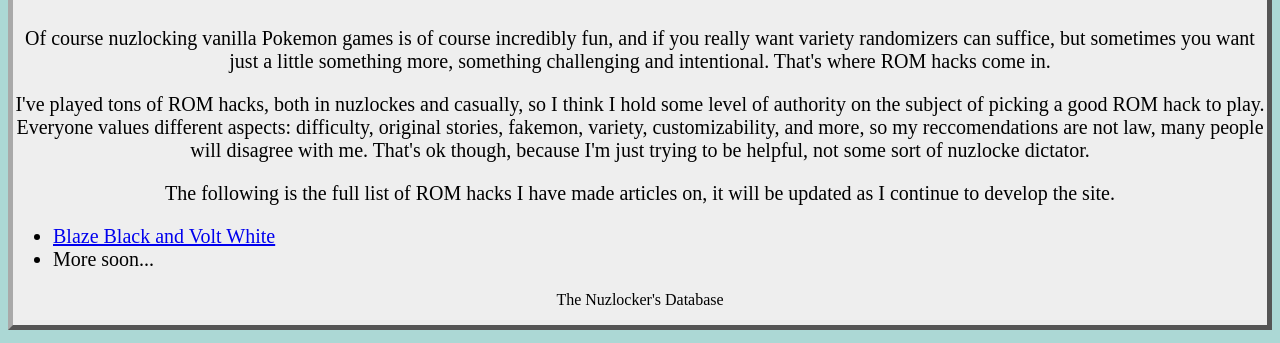
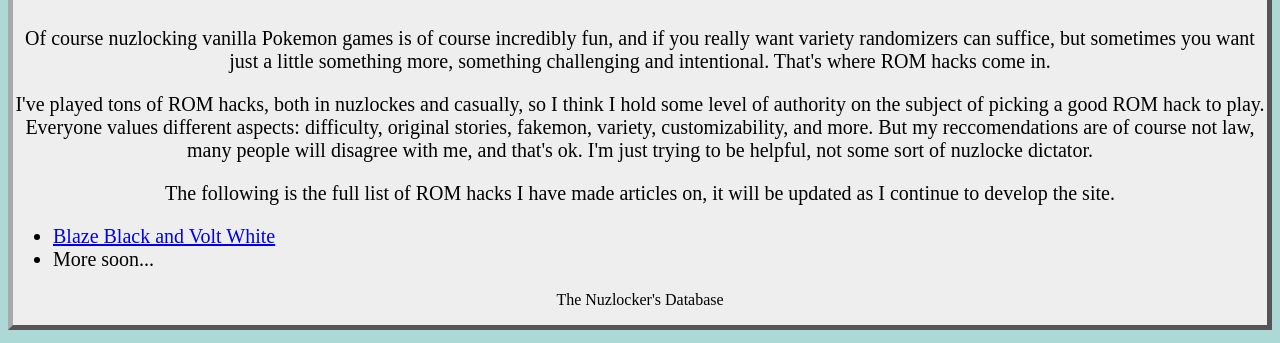
Before and after one commit to Weterpete/Nuzlocker-Database, a plain HTML site: page Rom-Hacks.html in a window 1280 px wide. Shown: the part 457-800 px from the top of the page. Drawn offline with Linux system fonts and the light colour scheme.

Commit message:
Update Rom-Hacks.html

```diff
--- a/Rom-Hacks.html
+++ b/Rom-Hacks.html
@@ -64,7 +64,7 @@
         <div class="Content">
                 <h1>ROM Hacks</h1>
                 <p class="WordsWordsWords">Of course nuzlocking vanilla Pokemon games is of course incredibly fun, and if you really want variety randomizers can suffice, but sometimes you want just a little something more, something challenging and intentional. That's where ROM hacks come in.</p>
-                <p class="WordsWordsWords">I've played tons of ROM hacks, both in nuzlockes and casually, so I think I hold some level of authority on the subject of picking a good ROM hack to play. Everyone values different aspects: difficulty, original stories, fakemon, variety, customizability, and more, so my reccomendations are not law, many people will disagree with me. That's ok though, because I'm just trying to be helpful, not some sort of nuzlocke dictator.</p>
+                <p class="WordsWordsWords">I've played tons of ROM hacks, both in nuzlockes and casually, so I think I hold some level of authority on the subject of picking a good ROM hack to play. Everyone values different aspects: difficulty, original stories, fakemon, variety, customizability, and more. But my reccomendations are of course not law, many people will disagree with me, and that's ok. I'm just trying to be helpful, not some sort of nuzlocke dictator.</p>
                 <p class="WordsWordsWords">The following is the full list of ROM hacks I have made articles on, it will be updated as I continue to develop the site.</p>
                 <ul id="Rules" class="WordsWordsWords">
                     <li><a href="https://weterpete.github.io/Nuzlocker-Database/Blaze-Black-Volt-White.html">Blaze Black and Volt White</a></li>
```
